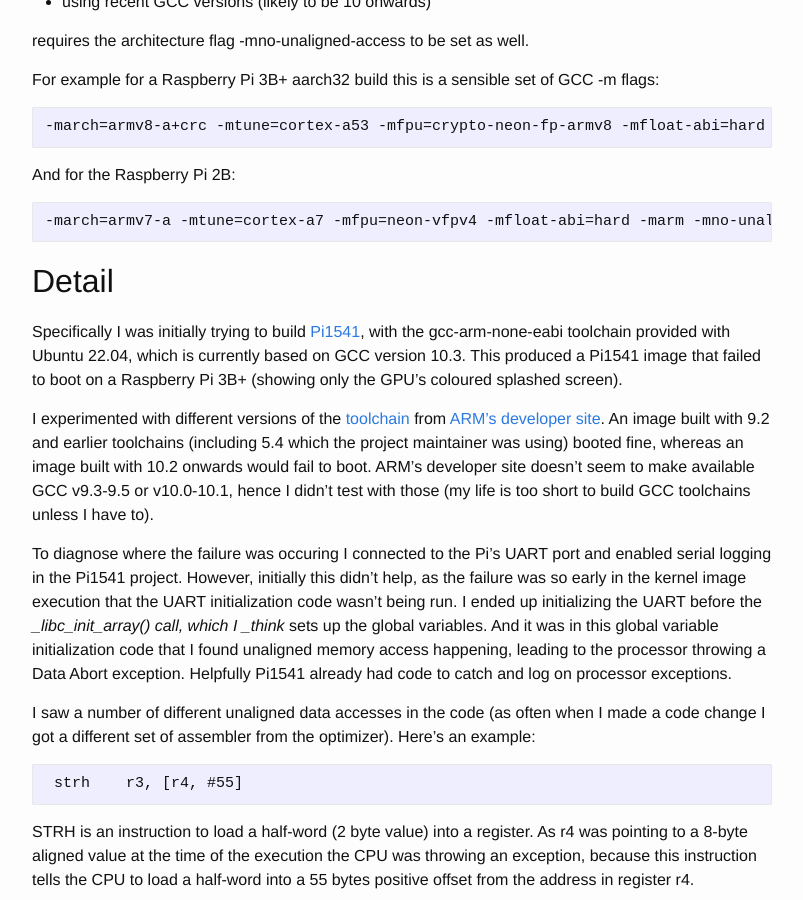
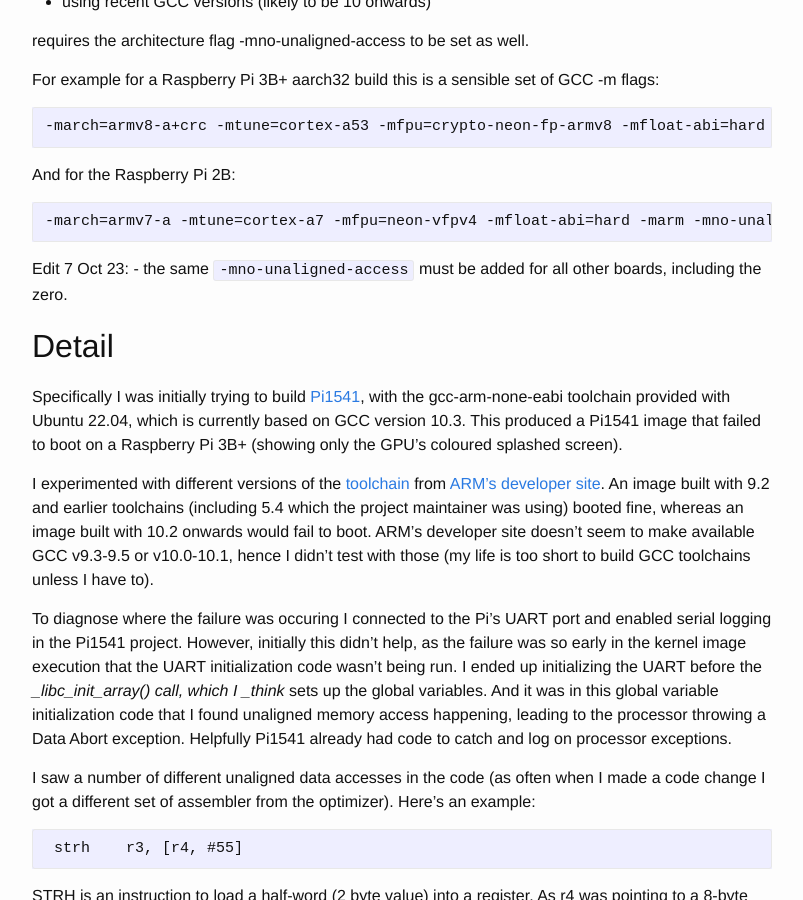
Before and after one commit to piersfinlayson/piersfinlayson.github.io, a Jekyll site: the page built from _posts/2023-08-26-raspberry-pi-bare-metal-no-unaligned-access.markdown, in a window 1280 px wide and 900 px high, scrolled down 465 px. Shown: the whole window, without its empty margins (238-1041 px from the left). Built offline with Jekyll 4.4.1, drawn with Linux system fonts in a browser that asks for light colours; comment, search, counter and statistics services are not loaded.

Commit message:
flag no-unaligned-access required for all boards

````diff
--- a/_posts/2023-08-26-raspberry-pi-bare-metal-no-unaligned-access.markdown
+++ b/_posts/2023-08-26-raspberry-pi-bare-metal-no-unaligned-access.markdown
@@ -27,6 +27,8 @@ And for the Raspberry Pi 2B:
 ```
 -march=armv7-a -mtune=cortex-a7 -mfpu=neon-vfpv4 -mfloat-abi=hard -marm -mno-unaligned-access
 ```
+
+Edit 7 Oct 23: - the same ```-mno-unaligned-access``` must be added for all other boards, including the zero.
 
 ## Detail
 
````
